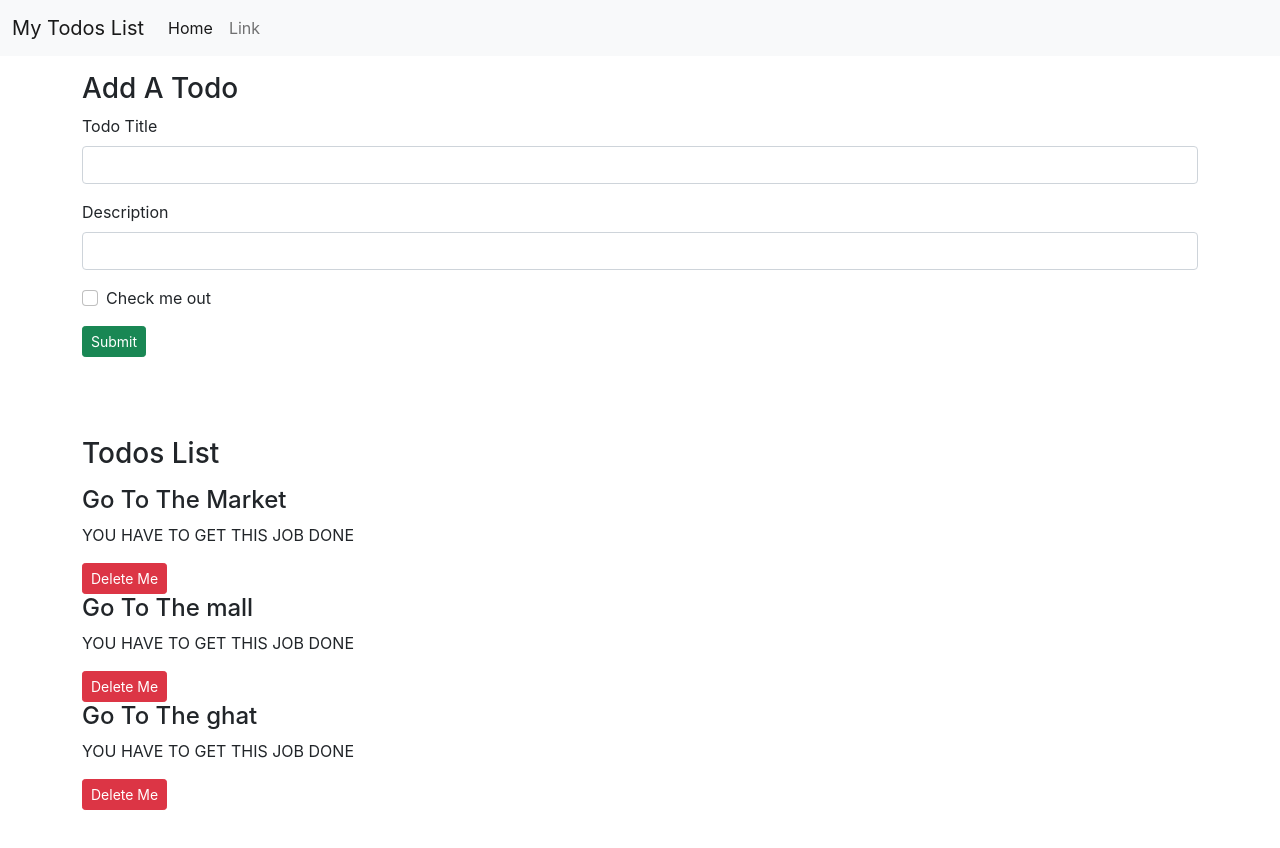
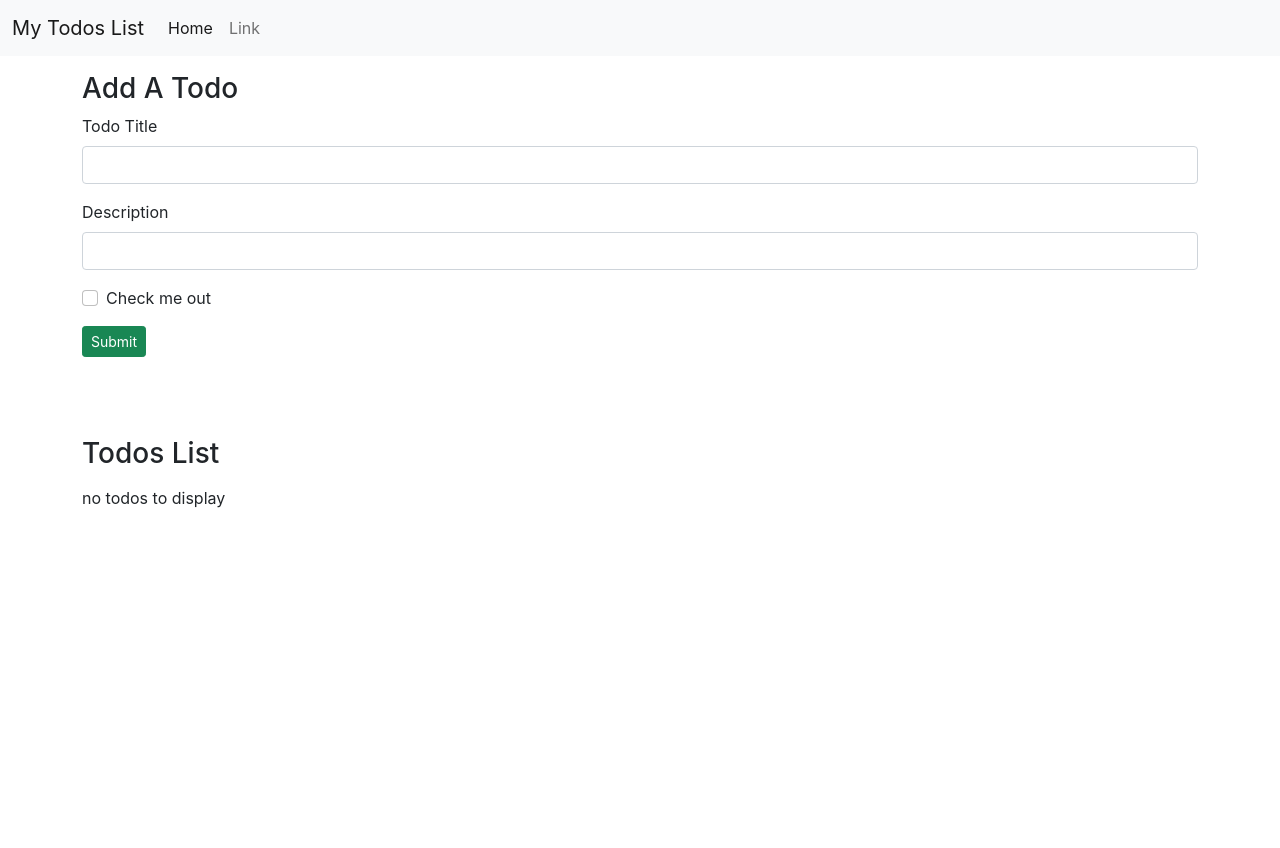
Before and after one commit to Pro-The-Dev-Op/todos, a React (Create React App) app: page / in a window 1280 px wide. Shown: the top 848 px of the page. Built offline with nearby package versions, Linux system fonts and the light colour scheme.

Commit message:
make it better

```diff
--- a/src/App.js
+++ b/src/App.js
@@ -2,11 +2,18 @@
 import Header from "./components/header";
 import Footerr from "./components/footer";
 import Todos from "./components/todos";
-import { useState } from "react";
+import { useState, useEffect } from 'react';
 import Addtodo from "./components/addtodo"
 import './css/App.css'
 
 function App() {
+  let initTodo;
+  if (localStorage.getItem("todos") === null) {
+    initTodo = [];
+  }
+  else {
+    initTodo = JSON.parse(localStorage.getItem("todos"));
+  }
   const ondelete = (todo) => {
     console.log("iamvanishing", todo);
     setTodos(
@@ -14,8 +21,18 @@
         return e !== todo;
       })
     );
+    localStorage.setItem("todos", JSON.stringify(todos));
   };
   const addTodo=(title,desc)=>{
+    if (todos.length === 0){
+      const myTodo={
+        sno:1,
+        title:title,
+        desc:desc,
+      }
+      setTodos([...todos,myTodo]);
+      console.log(myTodo);
+    }else{
       let sno=todos[todos.length-1].sno+1;
       const myTodo={
         sno:sno,
@@ -23,24 +40,14 @@
         desc:desc,
       }
       setTodos([...todos,myTodo]);
+      console.log("hdfi",myTodo)
+    }
   };
-  let [todos, setTodos] = useState([
-    {
-      sno: 1,
-      title: "Go To The Market",
-      desc: "YOU HAVE TO GET THIS JOB DONE",
-    },
-    {
-      sno: 2,
-      title: "Go To The mall",
-      desc: "YOU HAVE TO GET THIS JOB DONE",
-    },
-    {
-      sno: 3,
-      title: "Go To The ghat",
-      desc: "YOU HAVE TO GET THIS JOB DONE",
-    },
-  ]);
+  const [todos, setTodos] = useState(initTodo);
+  useEffect(() => {
+    localStorage.setItem("todos", JSON.stringify(todos));
+  }, [todos])
+
   return (
     <>
       <Header searchBar={false} />
--- a/src/components/addtodo.jsx
+++ b/src/components/addtodo.jsx
@@ -1,15 +1,17 @@
 import React from 'react';
 import { useState } from "react";
 
-export default function Addtodo(addTodo) {
+export default function Addtodo({addTodo}) {
   const [title,setTitle]=useState("");
   const [desc,setDesc]=useState("");
   const submit=(e)=>{
-    e.preventDefault();
+    e.preventDefault(e)
     if (!title || !desc){
       alert("title or description cannot be empty");
+    }else{
+      addTodo(title,desc);
     }
-    addTodo(title,desc);
+
   }
   return (
   <div className="container my-3" style={{marginTop: '25px',}}>
@@ -52,7 +54,7 @@
             Check me out
           </label>
         </div>
-        <button type="submit" className="btn btn-sm btn-success btn-primary">
+        <button type="submit"  className="btn btn-sm btn-success btn-primary">
           Submit
         </button>
       </form>
```
Also changed, not shown: src/components/todos.jsx (line endings or trailing spaces), 1 other file (tests, documents, lock files or other folders). Lines whose indentation alone changed are shown as unchanged.
